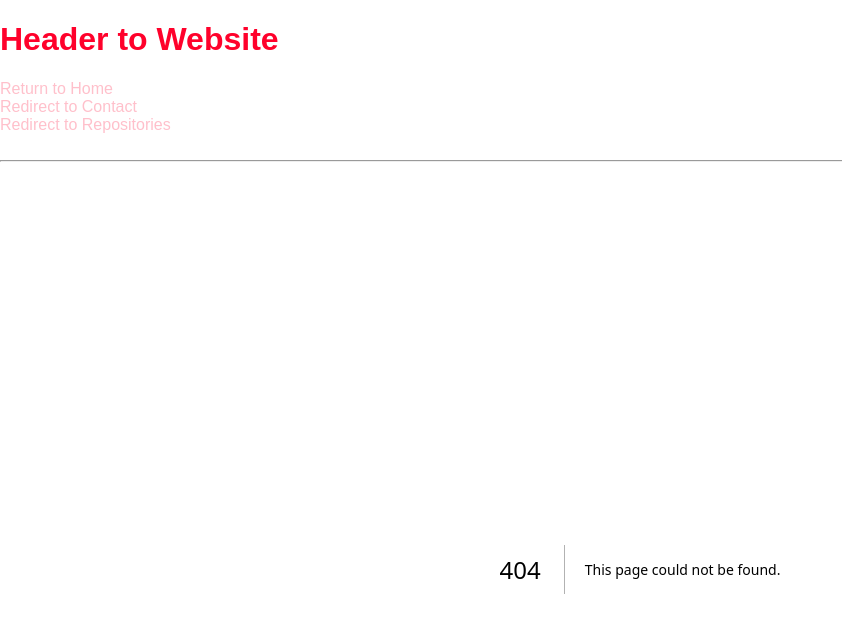
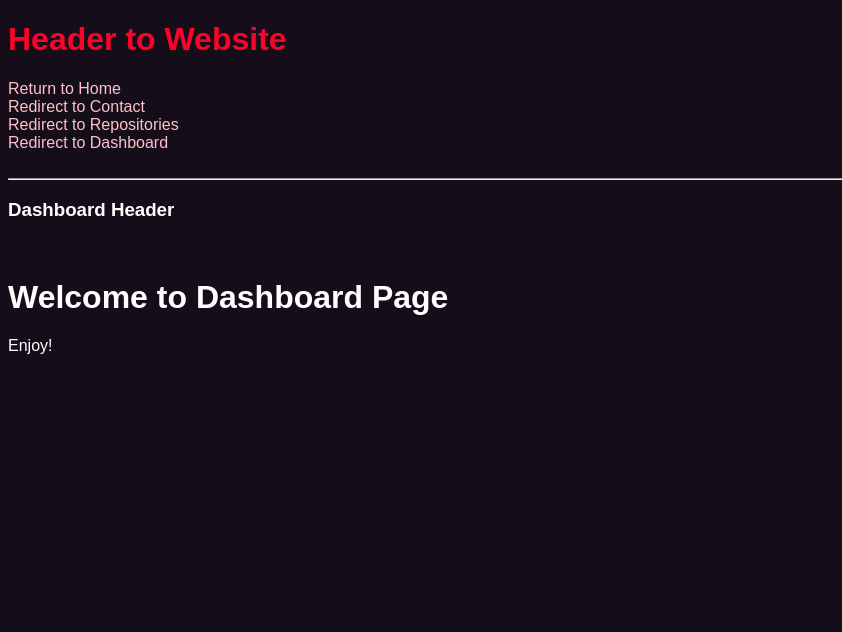
Before and after one commit to pLogicador/test-project002, a Next.js app: page /dashboard in a window 1280 px wide. Before the commit this address had no page. Shown: the top 632 px of the page, without its empty margins (0-842 px from the left). Built offline with nearby package versions, Linux system fonts and the light colour scheme.

Commit message:
feat: add nested layouts and loading states for each route

```diff
--- /dev/null
+++ b/src/app/dashboard/layout.tsx
@@ -0,0 +1,20 @@
+import { Metadata } from "next";
+
+export const metadata: Metadata = {
+  title: "Dashboard intro",
+  description: "Dashboard page for you",
+};
+
+export default function DashboardLayout({
+  children,
+}: {
+  children: React.ReactNode;
+}) {
+  return (
+    <>
+      <h3>Dashboard Header</h3>
+      <br />
+      {children}
+    </>
+  );
+}
--- /dev/null
+++ b/src/app/dashboard/page.tsx
@@ -0,0 +1,8 @@
+export default function Dashboard() {
+  return (
+    <div>
+      <h1>Welcome to Dashboard Page</h1>
+      <span>Enjoy!</span>
+    </div>
+  );
+}
--- a/src/app/layout.tsx
+++ b/src/app/layout.tsx
@@ -3,8 +3,8 @@ import "./globals.css";
 import Header from "@/components/header";
 
 export const metadata: Metadata = {
-  title: "Create Next App",
-  description: "Generated by create next app",
+  title: "My title",
+  description: "My description, here",
 };
 
 export default function RootLayout({
--- a/src/components/header/index.tsx
+++ b/src/components/header/index.tsx
@@ -11,6 +11,8 @@ export default function Header() {
       <br />
       <Link href="/repositories">Redirect to Repositories</Link>
       <br />
+      <Link href="/dashboard">Redirect to Dashboard</Link>
+      <br />
       <br /> <hr />
     </header>
   );
```
Also changed, not shown: src/app/dashboard/settings/page.tsx (added, +7 -0 lines).
